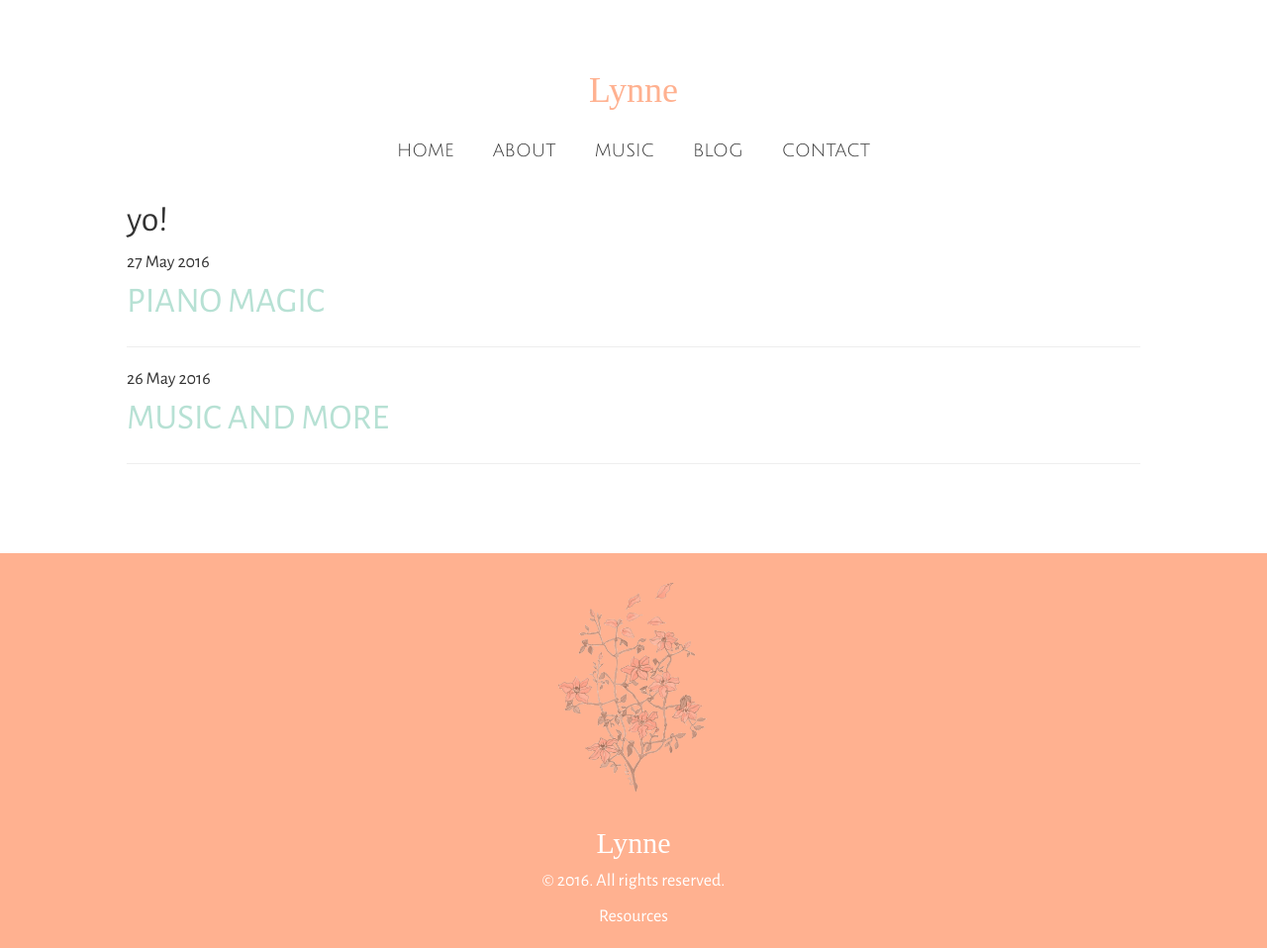
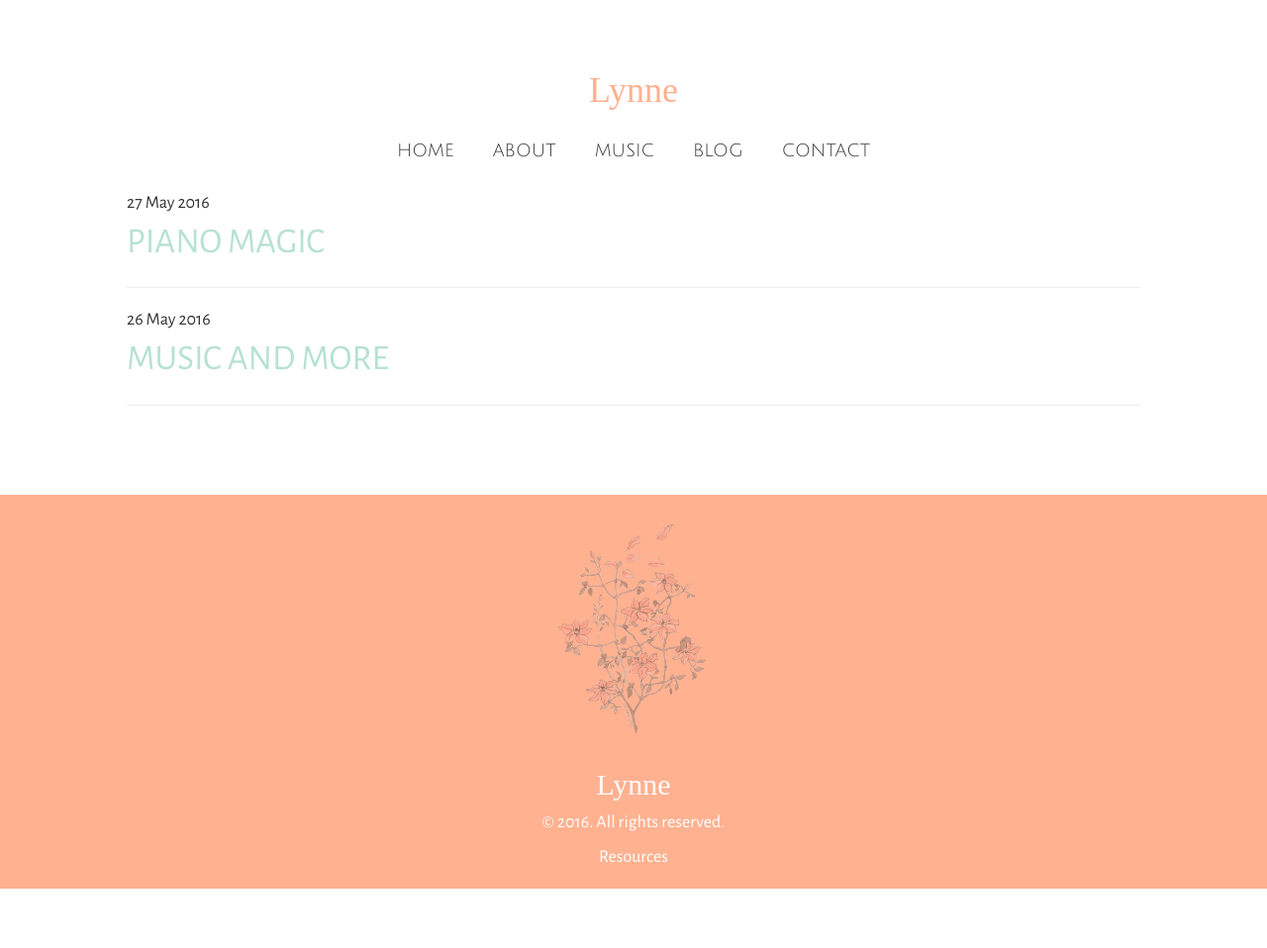
Before and after one commit to kalenenc/music-website, a Jekyll site: the page built from blog.html, in a window 1280 px wide. Shown: the whole page at 99% size. Built offline with Jekyll 4.4.1, drawn with Linux system fonts in a browser that asks for light colours; nearby versions of some CDN libraries; some web fonts are replaced; after the commit the page ends 900 px from its top, so only the background shows below that.

```diff
--- a/about.html
+++ b/about.html
@@ -1,7 +1,7 @@
 ---
 layout: main-layout
 ---
-<h1>yo!</h1>
+
 <header id="about-header">
 	<h1 class="abt-my">My</h1>
 	<h1 class="abt-mel">Melodious</h1>
--- a/blog.html
+++ b/blog.html
@@ -4,7 +4,7 @@ layout: main-layout
 
 
 <section class="blog-list">
-<h1>yo!</h1>
+
 	<ul>
 	{% for post in site.posts %}
 		<li>
--- a/index.html
+++ b/index.html
@@ -3,7 +3,7 @@ layout: main-layout
 ---
 
 <!-- HEADER IMAGE -->
-<h1>yo!</h1>
+
 <section class="intro">
 	<img src="photos/sunset-hair.jpg" alt="sunset girl" />
 		<h2>Music in Motion</h2>
--- a/music.html
+++ b/music.html
@@ -1,7 +1,7 @@
 ---
 layout: main-layout
 ---
-<h1>yo!</h1>
+
 <header class="music-header">
 	<h1>music in my bones</h1>
 	<h1>MY MUSIC</h1>
```
